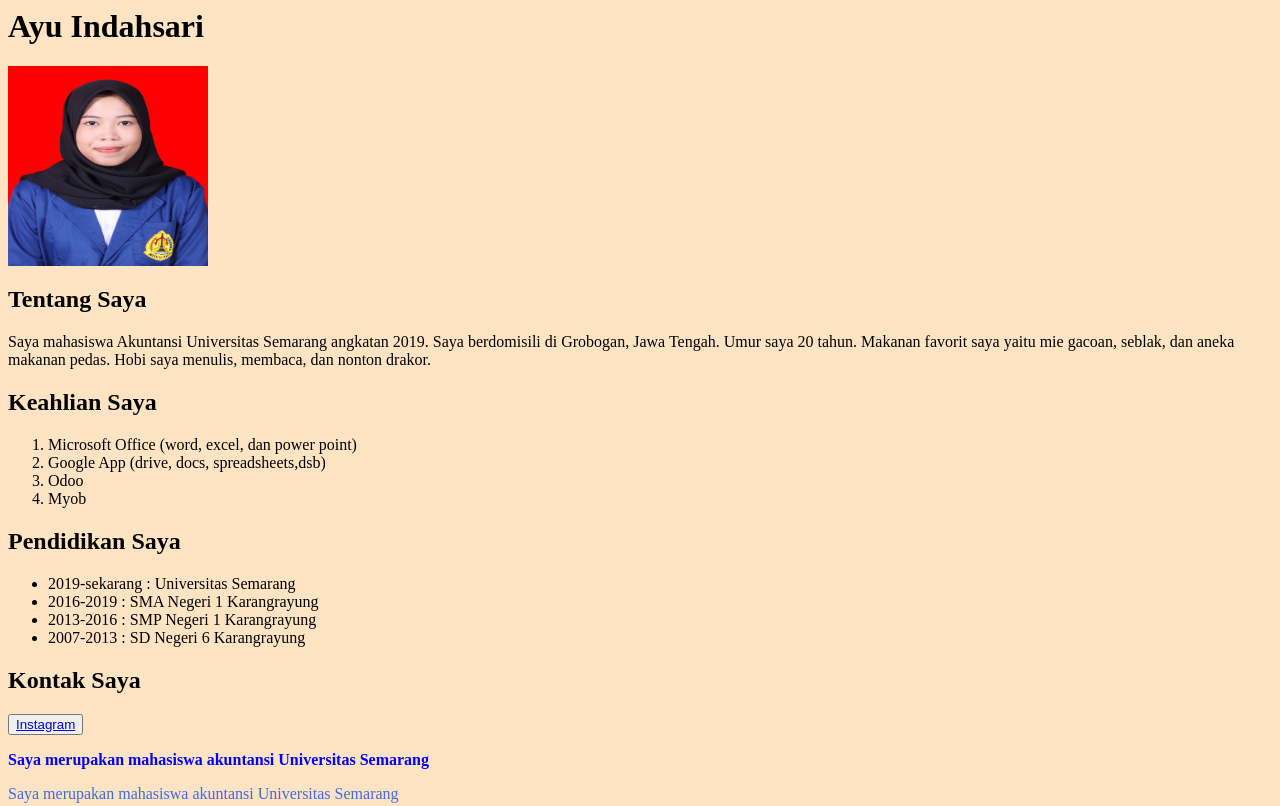
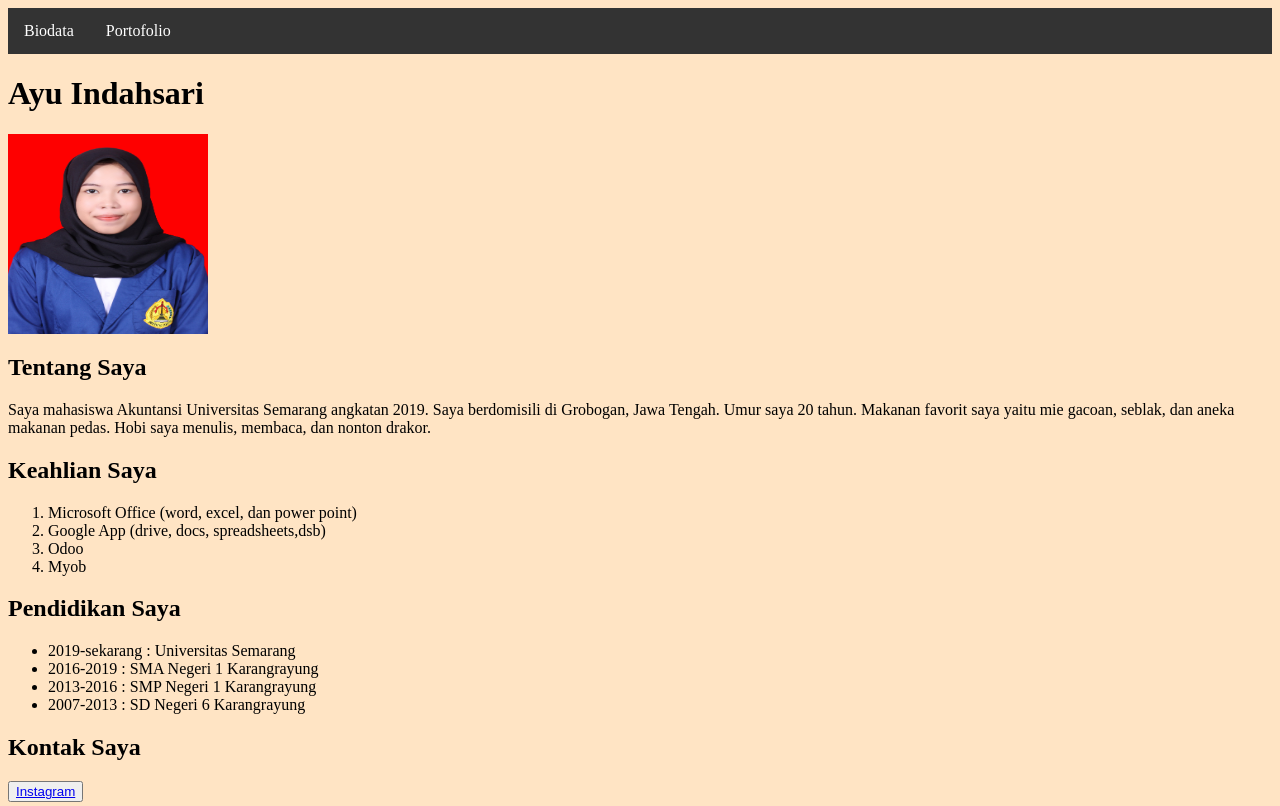
Before and after one commit to Ayuindahsari04/web-basic-seal, a plain HTML site: page index.html in a window 1280 px wide. Shown: the top 806 px of the page. Drawn offline with Linux system fonts and the light colour scheme.

Commit message:
tambah menu

```diff
--- a/biodata.html
+++ b/index.html
@@ -1,10 +1,50 @@
 <html>
+<head>
     <body>
         <style type="text/css">
             body {background-color:bisque}
             .para {color: green;}
           </style>
           <link rel="stylesheet" type="text/css" href="./style.css">
+
+          <style>
+            .nav ul {
+                list-style-type: none;
+                margin: 0;
+                padding: 0;
+                overflow: hidden;
+                background-color: #333;
+            }
+
+            .nav li {
+                float: left;
+            }
+
+            .nav li a {
+                display: block;
+                color: white;
+                text-align: center;
+                padding: 14px 16px;
+                text-decoration: none;
+            }
+
+            .nav li a:hover {
+                background-color: #111;
+            }
+        </style>
+</head>
+
+        <body>
+            <div class="nav">
+                <ul>
+                    <li><a href="">Biodata</a></li>
+                    <li><a href="./portofolio.html">Portofolio</a></li>
+                </ul>
+
+            </div>
+
+        </body>
+
 
         <h1>Ayu Indahsari</h1>
         <img src="IMG_4138-min.JPG" width="200" height="200">
```
Also changed, not shown: portofolio.html (renamed from pengalaman.html, +4 -0 lines).
